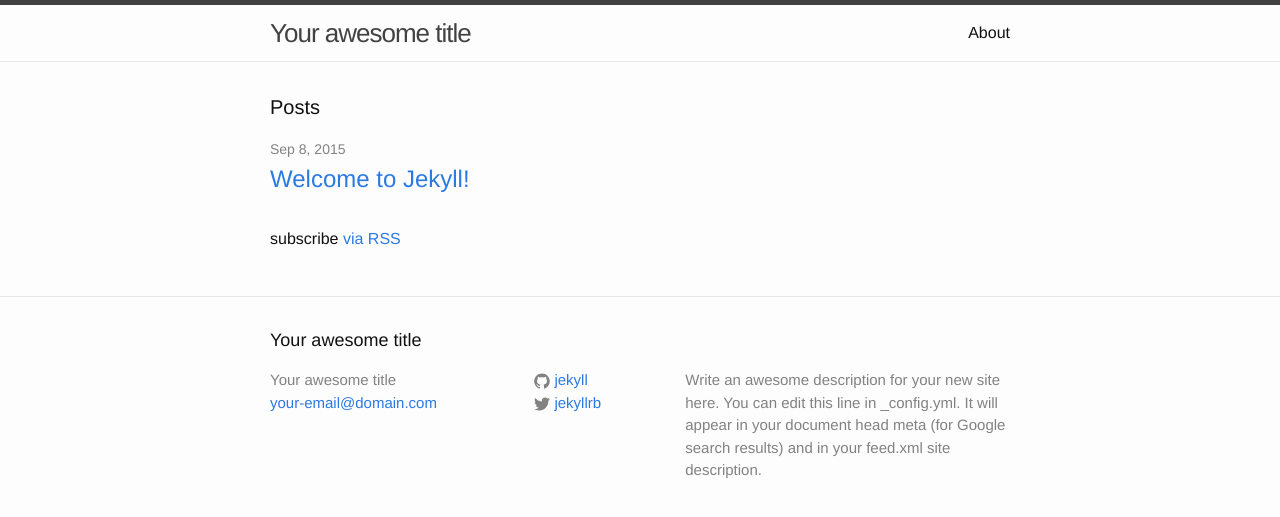
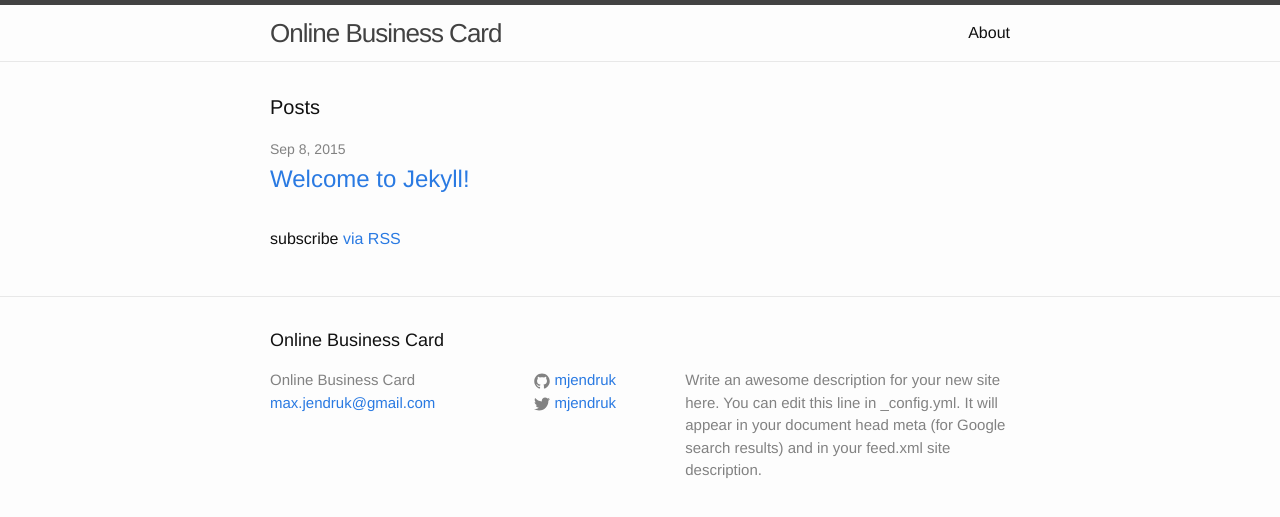
Before and after one commit to mjendruk/jendruk.com, a Jekyll site: the page built from index.html, in a window 1280 px wide. Shown: the top 517 px of the page. Built offline with Jekyll 4.4.1, drawn with Linux system fonts in a browser that asks for light colours.

Commit message:
Update _config.yml

```diff
--- a/_config.yml
+++ b/_config.yml
@@ -1,14 +1,14 @@
 # Site settings
-title: Your awesome title
-email: your-email@domain.com
+title: Online Business Card
+email: max.jendruk@gmail.com
 description: > # this means to ignore newlines until "baseurl:"
   Write an awesome description for your new site here. You can edit this
   line in _config.yml. It will appear in your document head meta (for
   Google search results) and in your feed.xml site description.
 baseurl: "" # the subpath of your site, e.g. /blog/
-url: "http://yourdomain.com" # the base hostname & protocol for your site
-twitter_username: jekyllrb
-github_username:  jekyll
+url: "http://max.jendruk.com" # the base hostname & protocol for your site
+twitter_username: mjendruk
+github_username:  mjendruk
 
 # Build settings
 markdown: kramdown
```
